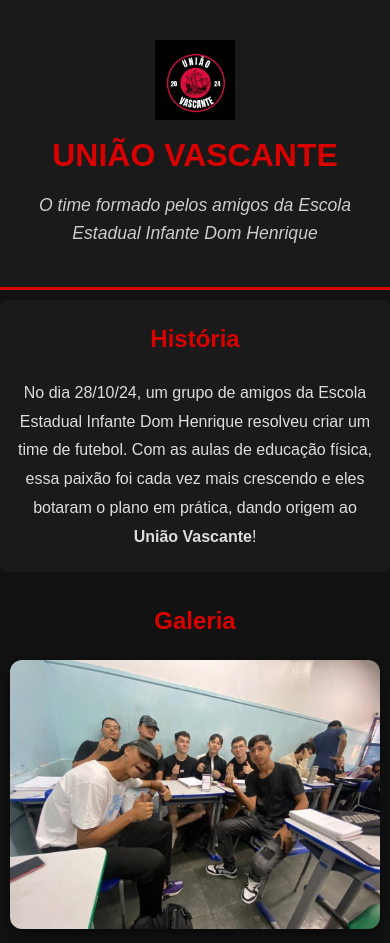
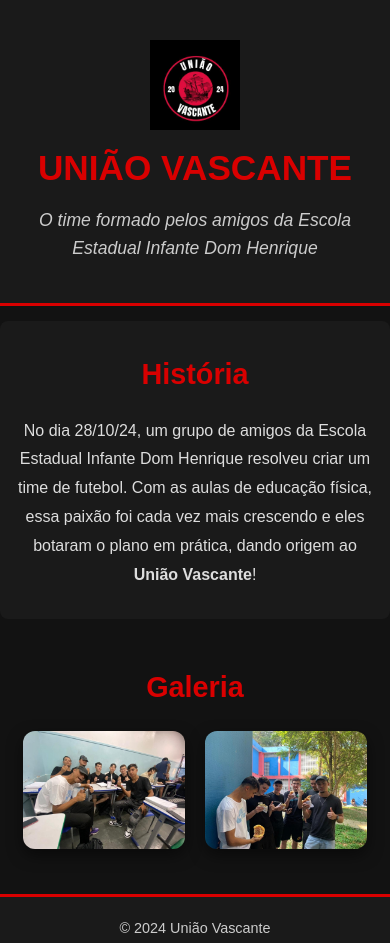
Before and after one commit to NicolasRodrigues07/Uniao_Vascante, a plain HTML site: page index.html in a window 390 px wide. Shown: the top 943 px of the page. Drawn offline with Linux system fonts and the light colour scheme.

Commit message:
4 commit

```diff
--- a/styles.css
+++ b/styles.css
@@ -137,7 +137,35 @@ footer p {
     }
 
     .images img {
-        width: 100%; /* Ocupa toda a largura da tela em dispositivos móveis */
+        width: 100%;
         max-width: 100%;
     }
 }
+
+@media (max-width: 1024px) {
+    header h1 {
+        font-size: 2.2em;
+    }
+
+    header .logo {
+        width: 90px;
+    }
+
+    .history, .gallery {
+        padding: 30px 15px;
+        margin: 15px auto;
+    }
+
+    .history h2, .gallery h2 {
+        font-size: 1.8em;
+    }
+
+    .history p, .tagline {
+        font-size: 1em;
+    }
+
+    .images img {
+        width: 45%;
+        max-width: 250px;
+    }
+}
```
